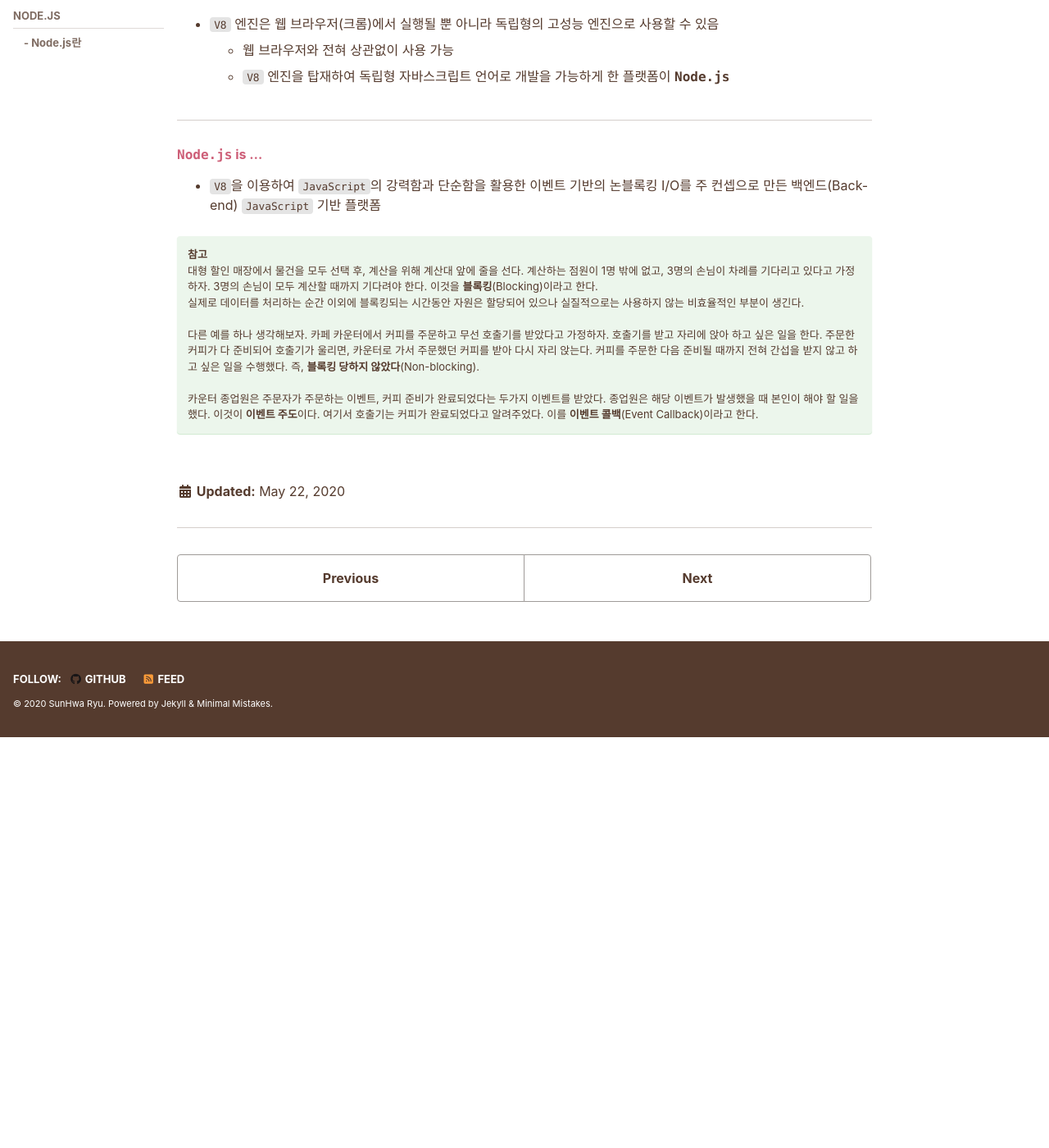
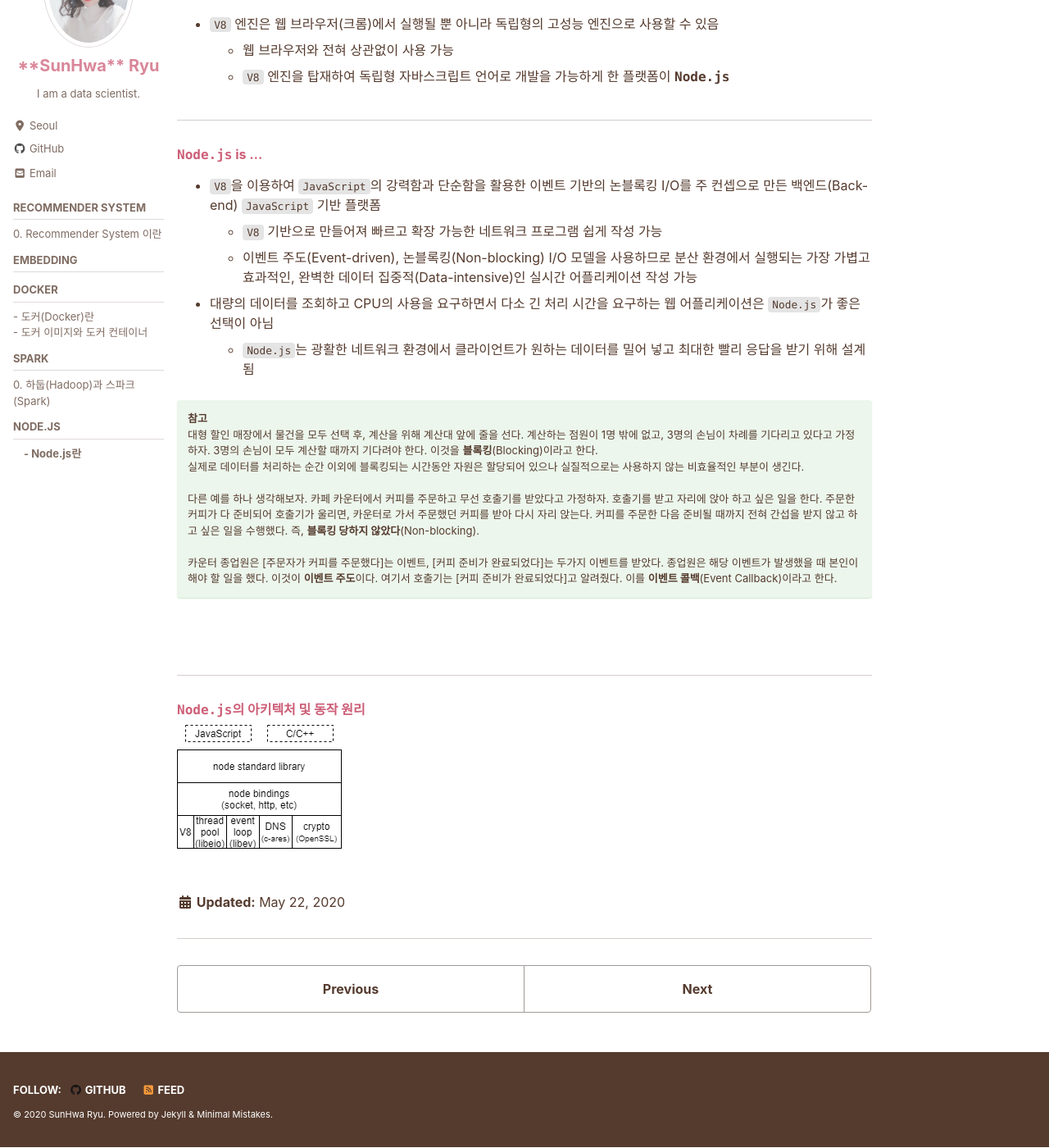
Before and after one commit to MinPinSunHwa/suna.github.io, a Jekyll site: the page built from _study/nodejs/0_nodejs.md, in a window 1280 px wide and 1400 px high, scrolled down 806 px. Shown: the whole window at 82% size. Built offline with Jekyll 4.4.1, drawn with Linux system fonts in a browser that asks for light colours; cached includes are drawn as plain includes; nearby versions of some CDN libraries; before the commit the page ends 1704 px from its top, so only the background shows below that; some of the changed text lies outside the part shown.

Commit message:
Update 0_nodejs.md

```diff
--- a/_study/nodejs/0_nodejs.md
+++ b/_study/nodejs/0_nodejs.md
@@ -48,10 +48,23 @@ toc: true
 ### `Node.js` is ...
 
 - `V8`을 이용하여 `JavaScript`의 강력함과 단순함을 활용한 이벤트 기반의 논블록킹 I/O를 주 컨셉으로 만든 백엔드(Back-end) `JavaScript` 기반 플랫폼
+  - `V8` 기반으로 만들어져 빠르고 확장 가능한 네트워크 프로그램 쉽게 작성 가능
+  - 이벤트 주도(Event-driven), 논블록킹(Non-blocking) I/O 모델을 사용하므로 분산 환경에서 실행되는 가장 가볍고 효과적인, 완벽한 데이터 집중적(Data-intensive)인 실시간 어플리케이션 작성 가능
+
+- 대량의 데이터를 조회하고 CPU의 사용을 요구하면서 다소 긴 처리 시간을 요구하는 웹 어플리케이션은 `Node.js`가 좋은 선택이 아님
+  - `Node.js`는 광활한 네트워크 환경에서 클라이언트가 원하는 데이터를 밀어 넣고 최대한 빨리 응답을 받기 위해 설계됨
 
 **참고** <br>
 대형 할인 매장에서 물건을 모두 선택 후, 계산을 위해 계산대 앞에 줄을 선다. 계산하는 점원이 1명 밖에 없고, 3명의 손님이 차례를 기다리고 있다고 가정하자. 3명의 손님이 모두 계산할 때까지 기다려야 한다. 이것을 **블록킹**(Blocking)이라고 한다. <br>
 실제로 데이터를 처리하는 순간 이외에 블록킹되는 시간동안 자원은 할당되어 있으나 실질적으로는 사용하지 않는 비효율적인 부분이 생긴다. <br><br>
 다른 예를 하나 생각해보자. 카페 카운터에서 커피를 주문하고 무선 호출기를 받았다고 가정하자. 호출기를 받고 자리에 앉아 하고 싶은 일을 한다. 주문한 커피가 다 준비되어 호출기가 울리면, 카운터로 가서 주문했던 커피를 받아 다시 자리 앉는다. 커피를 주문한 다음 준비될 때까지 전혀 간섭을 받지 않고 하고 싶은 일을 수행했다. 즉, **블록킹 당하지 않았다**(Non-blocking). <br><br>
-카운터 종업원은 주문자가 주문하는 이벤트, 커피 준비가 완료되었다는 두가지 이벤트를 받았다. 종업원은 해당 이벤트가 발생했을 때 본인이 해야 할 일을 했다. 이것이 **이벤트 주도**이다. 여기서 호출기는 커피가 완료되었다고 알려주었다. 이를 **이벤트 콜백**(Event Callback)이라고 한다.
+카운터 종업원은 [주문자가 커피를 주문했다]는 이벤트, [커피 준비가 완료되었다]는 두가지 이벤트를 받았다. 종업원은 해당 이벤트가 발생했을 때 본인이 해야 할 일을 했다. 이것이 **이벤트 주도**이다. 여기서 호출기는 [커피 준비가 완료되었다]고 알려줬다. 이를 **이벤트 콜백**(Event Callback)이라고 한다.
 {: .notice--success}
+
+<br><br>
+
+---
+
+### `Node.js`의 아키텍처 및 동작 원리
+
+![fig.1](../images/0-1.png)
```
